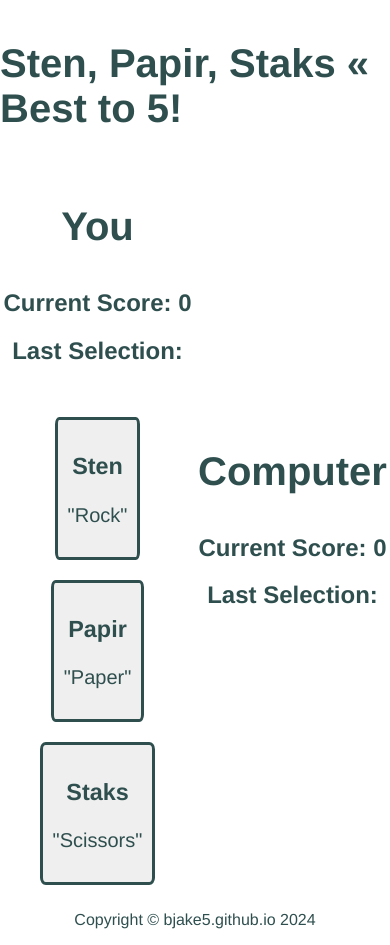
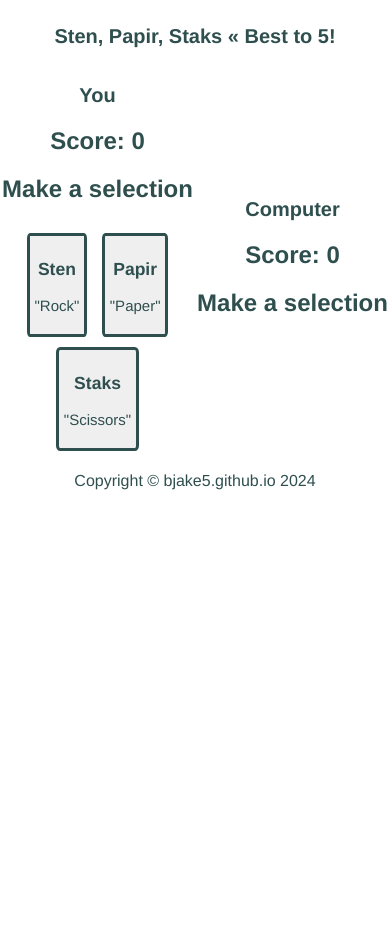
Before and after one commit to bjake5/sten-papir-staks, a plain HTML site: page index.html in a window 390 px wide. After the commit the page ends 844 px from the top, so only its background shows below. Drawn offline with nearby package versions, Linux system fonts and the light colour scheme.

Commit message:
Update font size for mobile devices

```diff
--- a/index.html
+++ b/index.html
@@ -18,7 +18,7 @@
         <div id="player-content"></div>
           <h1 id="player-title">You</h1>
           <h2 id="playerScoreCopy"></h2>
-          <h2 id="playerHeadline">Last Selection: </h2>
+          <h2 id="playerHeadline">Make a selection</h2>
           <h2 id="playerLastSelection"></h2>
         <div id="player-actions"></div>
         <button id="player-rock-selection">
@@ -39,7 +39,7 @@
         <div id="computer-content"></div>
           <h1 id="computer-title">Computer</h1>
           <h2 id="computerScoreCopy"></h2>
-          <h2 id="computerHeadline">Last Selection: </h2>
+          <h2 id="computerHeadline">Make a selection</h2>
           <h2 id="computerLastSelection"></h2>
       </section>
     </section>
--- a/resources/styles.css
+++ b/resources/styles.css
@@ -7,7 +7,7 @@
 }
 
 h1 {
-    font-size: 40px;
+    font-size: 20px;
 }
 
 body {
@@ -36,9 +36,9 @@ body {
 
 button {
     flex: 1;
-    font-size: 20px;
-    padding: 10px;
-    margin: 10px;
+    font-size: 15px;
+    padding: 5px;
+    margin: 5px;
     border-radius: 5%;
     border: 3px solid;
     border-color: darkslategray;
@@ -46,7 +46,7 @@ button {
 }
 
 #playerLastSelection, #computerLastSelection {
-    font-size: 50px;
+    font-size: 30px;
 }
 
 #playAgain {
--- a/scripts/script.js
+++ b/scripts/script.js
@@ -20,11 +20,11 @@ const playAgainSection = document.querySelector("#playAgain");
 
 // List of constant variables for copy, colors, etc.
 const defaultFontColor = '#2f4f4f';
-const playerWinHeadline = "You won the round!";
-const computerWinHeadline = "Computer won the round!"
-const playerLossHeadline = "You lost the round!"
-const computerLossHeadline = "Computer lost the round!"
-const tieHeadline = "You tied the round!"
+const playerWinHeadline = "You won!";
+const computerWinHeadline = "Computer won!"
+const playerLossHeadline = "You lost!"
+const computerLossHeadline = "Computer lost!"
+const tieHeadline = "You tied!"
 const winFontColor = '#7cb69d';
 const lossFontColor = '#f69697';
 
@@ -36,8 +36,8 @@ let roundWinner = "";
 //
 
 //Setup initial score copy + buttons
-playerScoreCopy.textContent = `Current Score: ${humanScore}`;
-computerScoreCopy.textContent = `Current Score: ${computerScore}`;
+playerScoreCopy.textContent = `Score: ${humanScore}`;
+computerScoreCopy.textContent = `Score: ${computerScore}`;
 
 // Use the .forEach method to iterate through each button on the page
 buttons.forEach((button) => {
@@ -110,8 +110,8 @@ function updateRoundCopy(){
     computerLastSelection.textContent = computerChoice;
 
     // Update the current scores
-    playerScoreCopy.textContent = `Current Score: ${humanScore}`;
-    computerScoreCopy.textContent = `Current Score: ${computerScore}`;
+    playerScoreCopy.textContent = `Score: ${humanScore}`;
+    computerScoreCopy.textContent = `Score: ${computerScore}`;
 
     // Update the copy per round winner including text and colors
     if (roundWinner == "human") {
```
